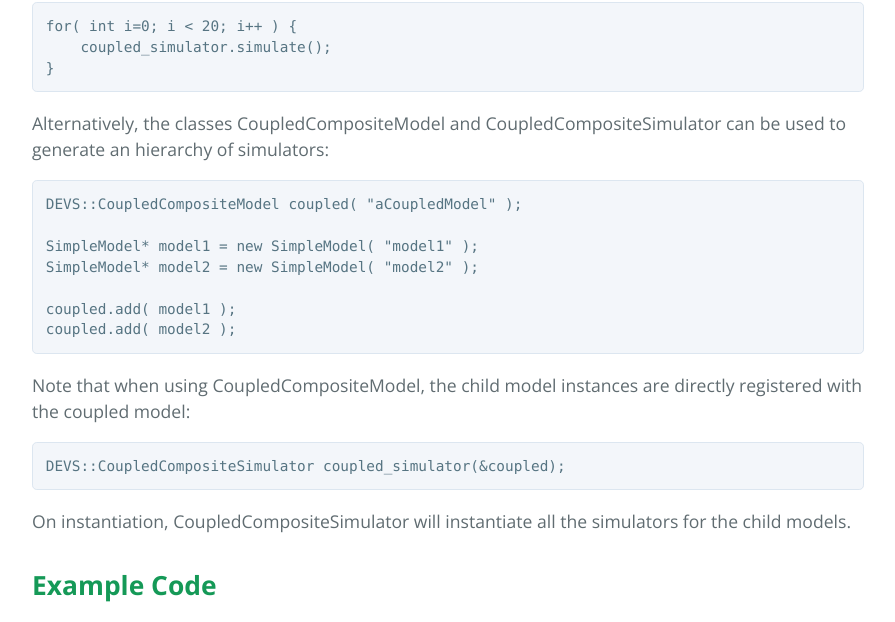
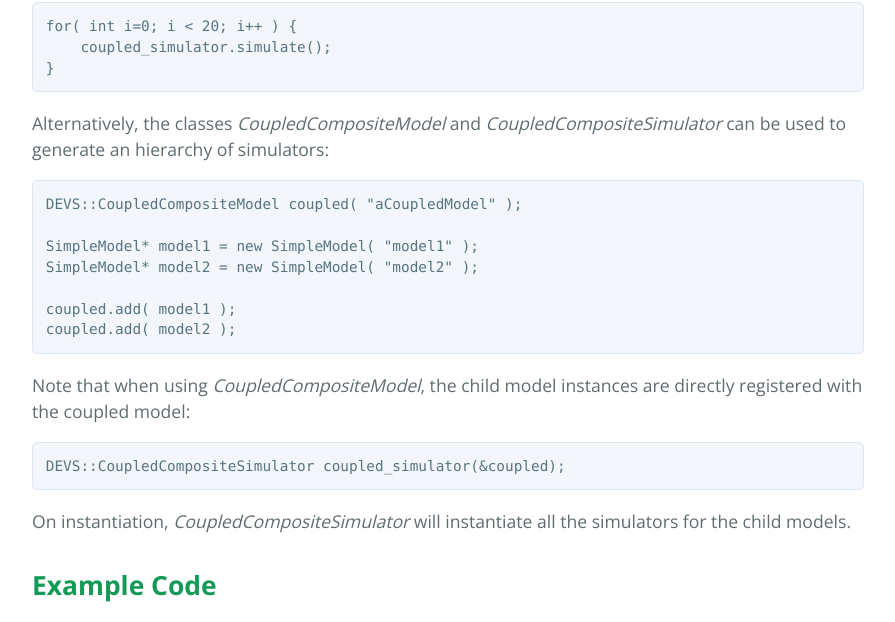
Before and after one commit to rgmarelli/devs-tossim, a Jekyll site: the page built from _posts/2016-04-23-devguide.markdown, in a window 1280 px wide and 900 px high, scrolled down 4045 px. Shown: the part 149-771 px from the top of the window, without its empty margins (192-1087 px from the left). Built offline with Jekyll 4.4.1, drawn with Linux system fonts in a browser that asks for light colours; nearby versions of some CDN libraries; some of the changed text lies outside the part shown.

```diff
--- a/_posts/2016-04-23-devguide.markdown
+++ b/_posts/2016-04-23-devguide.markdown
@@ -78,7 +78,7 @@ Finally, when constructing an atomic model, you must register its input and outp
 
 ## Creating new DEVS coupled models
 
-The class CoupledModel is used to generate new coupled models. This class can be used directly or derived to define the coupled model in the constructor or to overload the *output translation function*. The definition of a coupled model implies:
+The class *CoupledModel* is used to generate new coupled models. This class can be used directly or derived to define the coupled model in the constructor or to overload the *output translation function*. The definition of a coupled model implies:
 
 * __Registering input and output ports__
 
@@ -144,7 +144,7 @@ Once all simulators are registered, you can run 20 simulation steps:
         coupled_simulator.simulate();
     }
 
-Alternatively, the classes CoupledCompositeModel and CoupledCompositeSimulator can be used to generate an hierarchy of simulators:
+Alternatively, the classes *CoupledCompositeModel* and *CoupledCompositeSimulator* can be used to generate an hierarchy of simulators:
 
     DEVS::CoupledCompositeModel coupled( "aCoupledModel" );
 
@@ -154,11 +154,11 @@ Alternatively, the classes CoupledCompositeModel and CoupledCompositeSimulator c
     coupled.add( model1 );
     coupled.add( model2 );
 
-Note that when using CoupledCompositeModel, the child model instances are directly registered with the coupled model:
+Note that when using *CoupledCompositeModel*, the child model instances are directly registered with the coupled model:
 
     DEVS::CoupledCompositeSimulator coupled_simulator(&coupled);
 
-On instantiation, CoupledCompositeSimulator will instantiate all the simulators for the child models.
+On instantiation, *CoupledCompositeSimulator* will instantiate all the simulators for the child models.
 
 ## Example code
 
```
